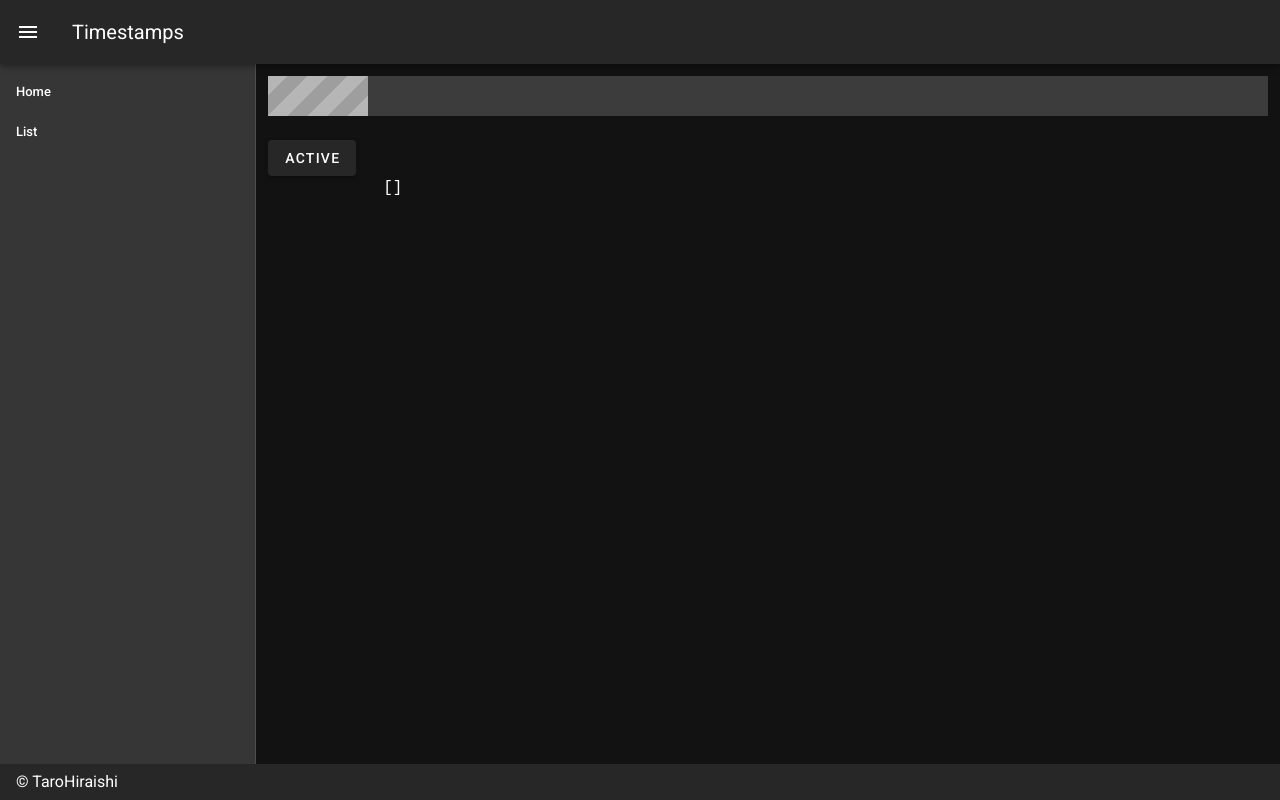
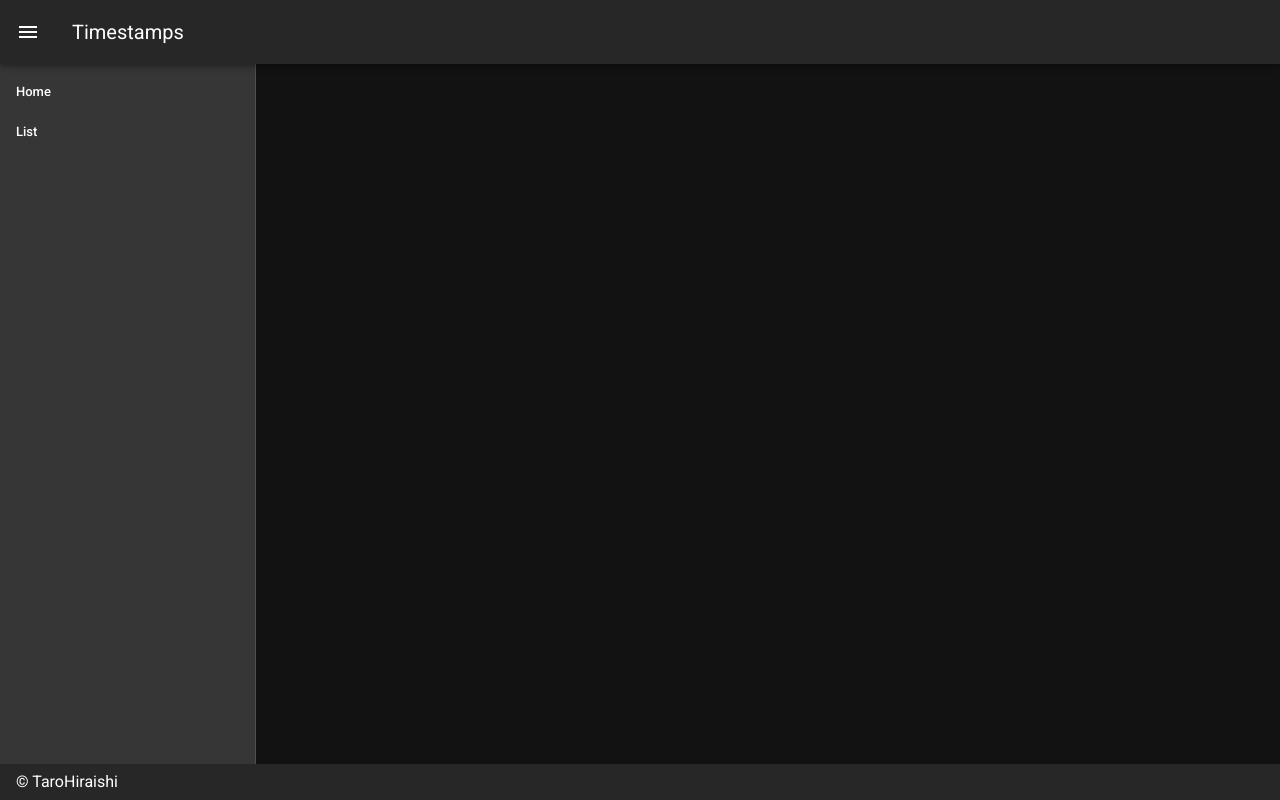
Before and after one commit to Ryoto-kubo/practice-atomic-design, a Vue app: page / in a window 1280 px wide. Built offline with nearby package versions, Linux system fonts and the light colour scheme.

Commit message:
views以下のRegisterAddressとTimeScheduleの内容を綺麗にした

```diff
--- a/src/views/RegisterAddress.vue
+++ b/src/views/RegisterAddress.vue
@@ -1,26 +1,9 @@
 <template>
-	<div>
-		<v-progress-linear color="grey" value="10" height="40" striped></v-progress-linear>
-		<br>
-		<MyButton btnTitle='Active' :btnClickMethod="addClicked" />
-		<pre>
-			{{ $store.getters.clicked }}
-		</pre>
-	</div>
 </template>
 
 <script>
 import MyButton from '../components/atoms/MyButton.vue'
-import { mapMutations } from 'vuex'
 
 export default {
-	components: {
-		MyButton
-	},
-	methods: {
-		...mapMutations([
-			'addClicked'
-		])
-	}
 }
 </script>
--- a/src/views/TimeSchedule.vue
+++ b/src/views/TimeSchedule.vue
@@ -1,3 +1,2 @@
 <template>
-	<h1>This is TodayList.vue</h1>
 </template>
```
